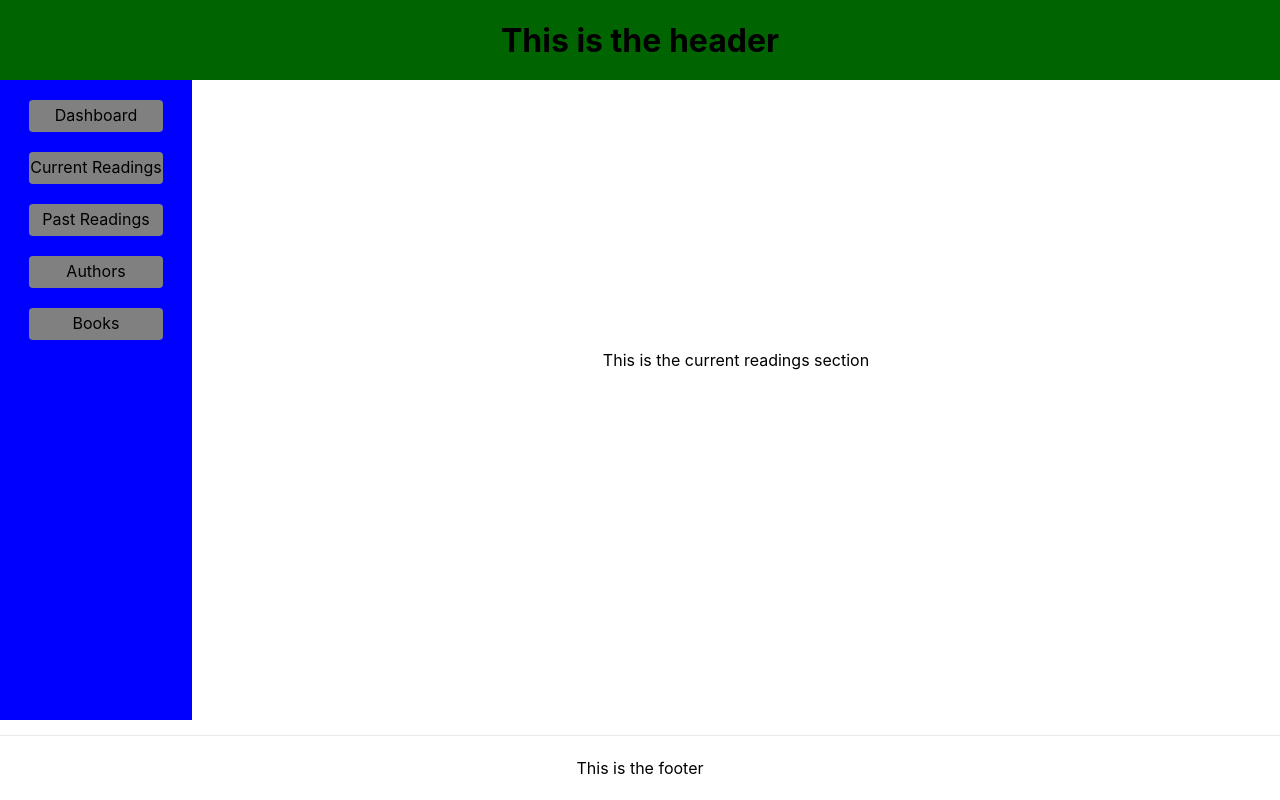
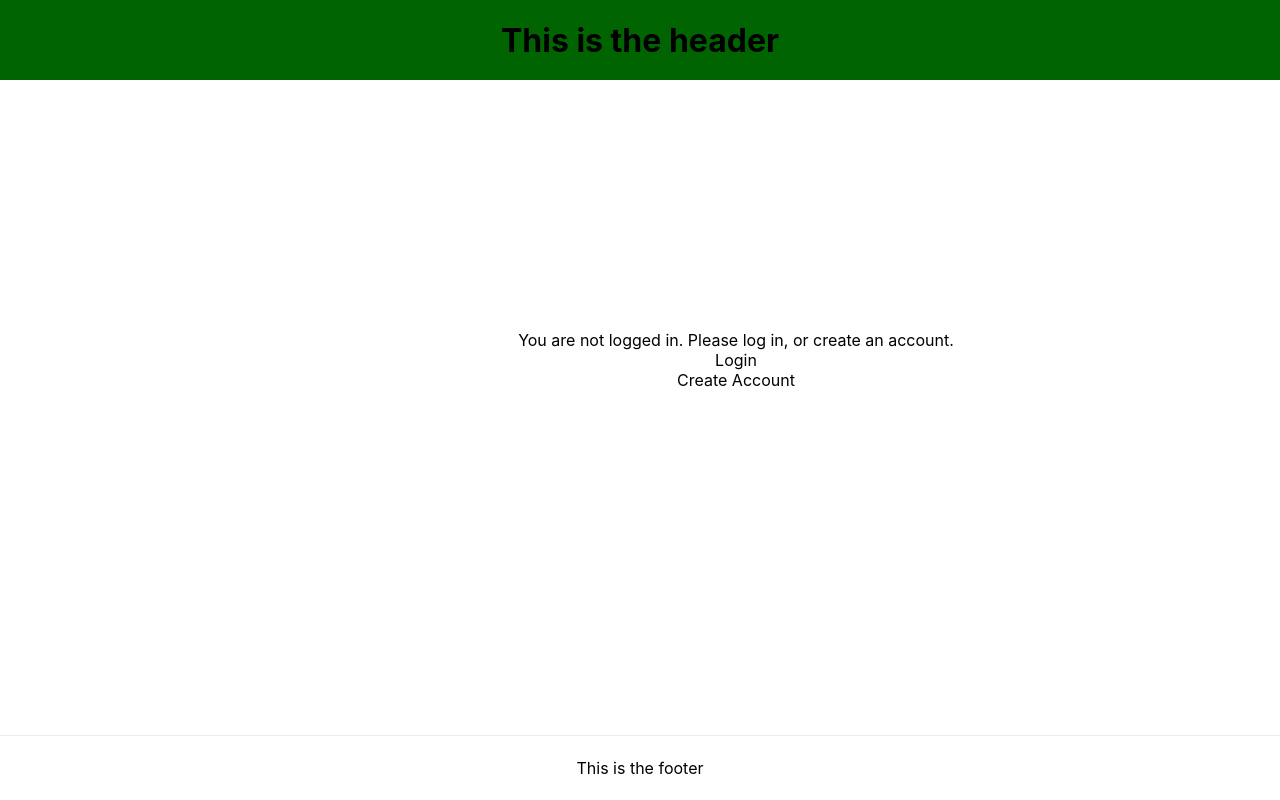
Before and after one commit to taylorhmorris/reading-log-front, a Next.js app: page /current-readings in a window 1280 px wide. Built offline with nearby package versions, Linux system fonts and the light colour scheme.

Commit message:
feat: add context to current readings page

```diff
--- a/pages/current-readings.tsx
+++ b/pages/current-readings.tsx
@@ -1,19 +1,46 @@
 import type { NextPage } from 'next'
+import { useContext, useState, useEffect } from 'react'
+import { Context } from '../Context'
+import Link from 'next/link'
 import Layout from '../components/layout'
 import styles from '../styles/Home.module.css'
 
 import Navbar from '../components/Navbar'
 
 const CurrentReadings: NextPage = () => {
+
+    const [ context, setContext ] = useContext(Context);
+    const loggedIn = context.loggedIn;
+
     return (
         <Layout>
-            <aside className={styles.aside}>
-              <Navbar />
-            </aside>
+            {loggedIn ? (
+            <>
+                <aside className={styles.aside}>
+                  <Navbar />
+                </aside>
 
-            <section className={styles.home}>
-                This is the current readings section
-            </section>
+                <section className={styles.home}>
+                    {context.userId}
+                </section>
+            </>
+            ) : (
+            <>
+                <section className={styles.home}>
+                  You are not logged in. Please log in, or create an account.
+                  <Link href='/login'>
+                    <a className={styles.navlink}>
+                      Login
+                    </a>
+                  </Link>
+                  <Link href='/signup'>
+                    <a className={styles.navlink}>
+                      Create Account
+                    </a>
+                  </Link>
+                </section>
+            </>
+            )}
         </Layout>
     )
 }
```
